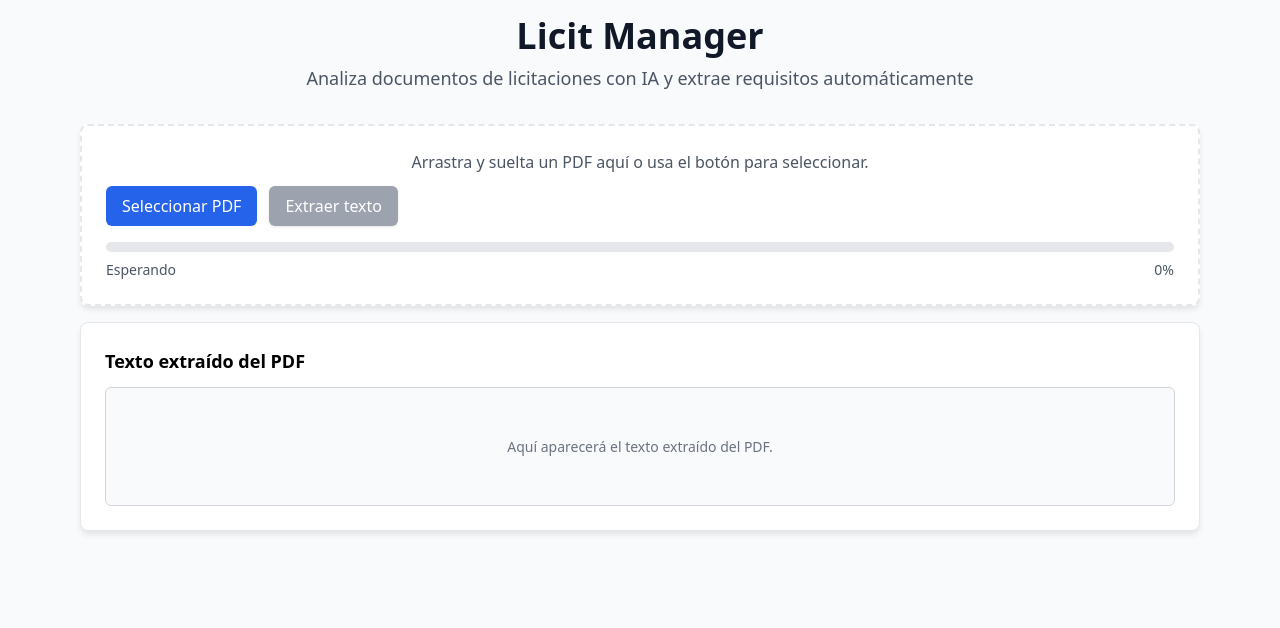
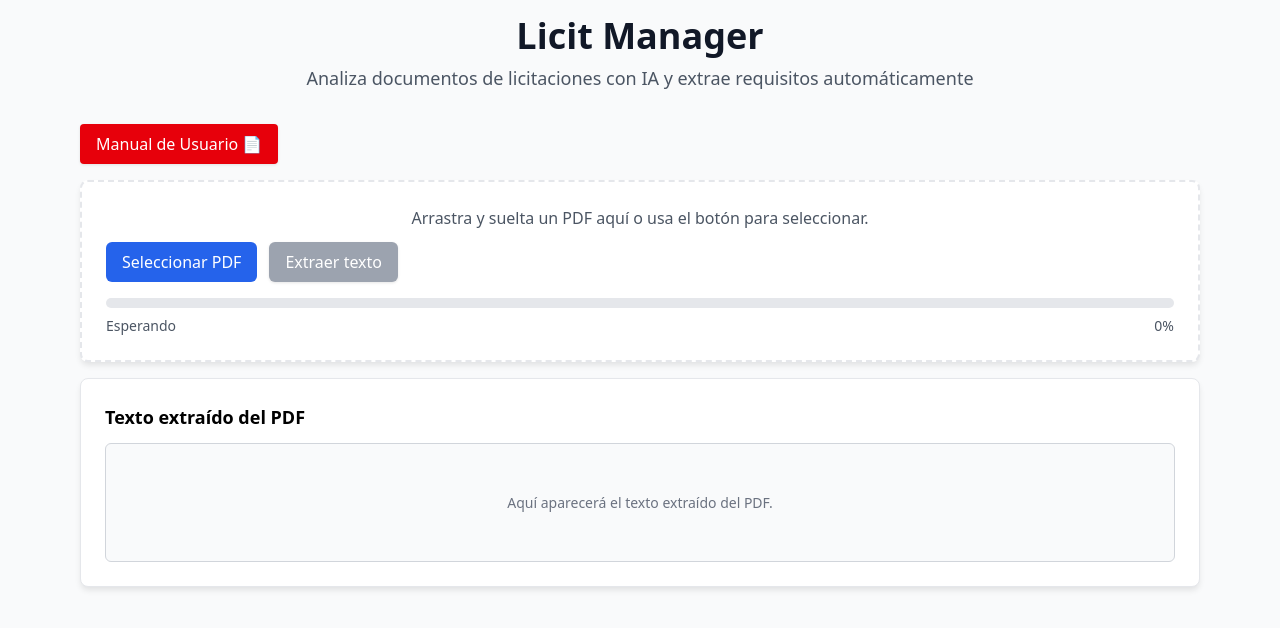
Before and after one commit to smillerr/licit-manager, a Next.js app: page / in a window 1280 px wide. Shown: the top 628 px of the page. Built offline with nearby package versions, Linux system fonts and the light colour scheme; no server answers.

Commit message:
Agregado botón de manual de usuario y PDF

```diff
--- a/components/PdfUploader.tsx
+++ b/components/PdfUploader.tsx
@@ -265,6 +265,17 @@ export default function PdfUploader({ onResult = () => {} }: PdfUploaderProps) {
 
   return (
     <div className="space-y-4">
+      {/* Botón de Manual de Usuario — arriba e izquierda */}
+    <div className="flex justify-start">
+      <a
+        href="/manual_de_Usuario.pdf"
+        download="manual_de_Usuario.pdf"
+        className="px-4 py-2 bg-red-600 text-white rounded shadow hover:bg-red-700 transition"
+      >
+        Manual de Usuario 📄
+      </a>
+    </div>
+
       {/* Zona de carga */}
       <div
         onDragOver={handleDragOver}
@@ -361,6 +372,8 @@ export default function PdfUploader({ onResult = () => {} }: PdfUploaderProps) {
       <div className="card">
         <div className="flex justify-between items-center mb-3">
           <h3 className="text-lg font-semibold">Texto extraído del PDF</h3>
+
+
           {lastText && (
             <button
               onClick={() => {
```
Also changed, not shown: 1 other file (tests, documents, lock files or other folders).
